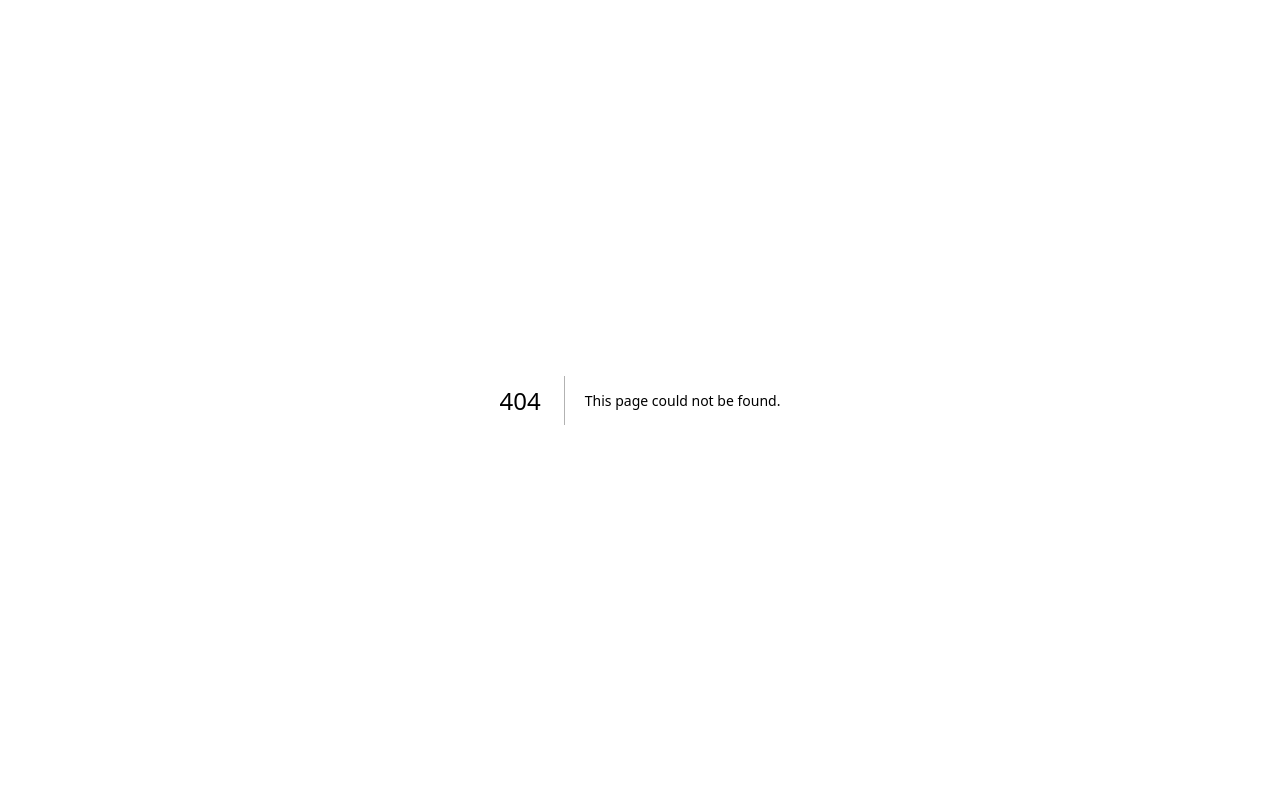
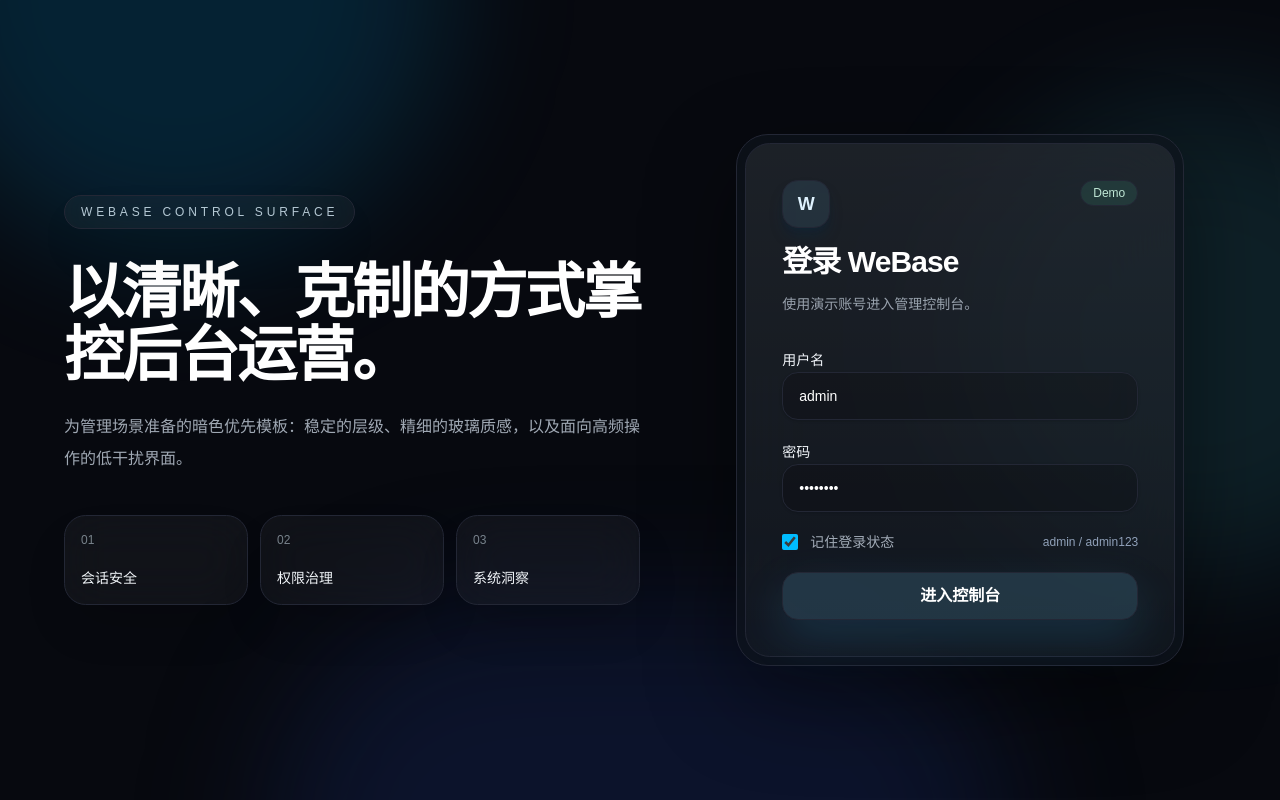
Before and after one commit to WeOpen/WeBase, a Next.js app: page /login in a window 1280 px wide. Before the commit this address had no page. Built offline with nearby package versions, Linux system fonts and the light colour scheme.

Commit message:
feat: add admin login page

```diff
--- /dev/null
+++ b/src/app/login/page.tsx
@@ -0,0 +1,194 @@
+"use client";
+
+import { FormEvent, useState } from "react";
+import { useRouter } from "next/navigation";
+
+import { Button } from "@/components/ui/button";
+import { Input } from "@/components/ui/input";
+import * as authService from "@/lib/services/auth-service";
+import { useAuthStore } from "@/lib/stores/auth-store";
+
+type LoginErrorField = "username" | "password" | "form" | null;
+
+const loginErrorId = "login-error";
+
+export default function LoginPage() {
+  const router = useRouter();
+  const setSession = useAuthStore((state) => state.setSession);
+  const [username, setUsername] = useState("admin");
+  const [password, setPassword] = useState("admin123");
+  const [remember, setRemember] = useState(true);
+  const [loading, setLoading] = useState(false);
+  const [error, setError] = useState("");
+  const [errorField, setErrorField] = useState<LoginErrorField>(null);
+
+  async function handleSubmit(event: FormEvent<HTMLFormElement>) {
+    event.preventDefault();
+
+    const nextUsername = username.trim();
+
+    if (!nextUsername) {
+      setError("请输入用户名");
+      setErrorField("username");
+      return;
+    }
+
+    if (!password) {
+      setError("请输入密码");
+      setErrorField("password");
+      return;
+    }
+
+    setLoading(true);
+    setError("");
+    setErrorField(null);
+
+    try {
+      const session = await authService.login({
+        username: nextUsername,
+        password,
+        remember,
+      });
+
+      setSession(session.token, session.user);
+      router.replace("/dashboard");
+    } catch {
+      setError("登录失败，请检查账号或稍后重试");
+      setErrorField("form");
+    } finally {
+      setLoading(false);
+    }
+  }
+
+  return (
+    <main className="relative min-h-screen overflow-hidden bg-[#07090f] text-foreground">
+      <div className="pointer-events-none absolute inset-0">
+        <div className="absolute -left-24 top-[-18rem] h-[34rem] w-[34rem] rounded-full bg-sky-500/16 blur-3xl" />
+        <div className="absolute right-[-10rem] top-24 h-[30rem] w-[30rem] rounded-full bg-cyan-300/10 blur-3xl" />
+        <div className="absolute bottom-[-16rem] left-1/2 h-[28rem] w-[46rem] -translate-x-1/2 rounded-full bg-blue-950/40 blur-3xl" />
+        <div className="absolute inset-0 bg-[linear-gradient(120deg,rgba(255,255,255,0.08)_0_1px,transparent_1px_92px)] opacity-[0.06]" />
+      </div>
+
+      <section className="relative z-10 flex min-h-screen items-center justify-center px-6 py-12">
+        <div className="grid w-full max-w-6xl items-center gap-10 lg:grid-cols-[1.08fr_0.92fr]">
+          <div className="hidden lg:block">
+            <div className="mb-8 inline-flex rounded-full border border-white/10 bg-white/[0.04] px-4 py-2 text-xs font-medium uppercase tracking-[0.32em] text-sky-100/80 shadow-2xl shadow-black/20 backdrop-blur-xl">
+              WeBase Control Surface
+            </div>
+            <h1 className="max-w-3xl text-5xl font-semibold leading-[1.05] tracking-[-0.04em] text-white xl:text-6xl">
+              以清晰、克制的方式掌控后台运营。
+            </h1>
+            <p className="mt-6 max-w-xl text-base leading-8 text-slate-300/78">
+              为管理场景准备的暗色优先模板：稳定的层级、精细的玻璃质感，以及面向高频操作的低干扰界面。
+            </p>
+
+            <div className="mt-10 grid max-w-xl grid-cols-3 gap-3">
+              {[
+                ["01", "会话安全"],
+                ["02", "权限治理"],
+                ["03", "系统洞察"],
+              ].map(([index, label]) => (
+                <div
+                  key={index}
+                  className="rounded-[1.35rem] border border-white/10 bg-white/[0.045] p-4 shadow-2xl shadow-black/20 backdrop-blur-xl"
+                >
+                  <div className="text-xs text-sky-100/50">{index}</div>
+                  <div className="mt-5 text-sm font-medium text-slate-100">{label}</div>
+                </div>
+              ))}
+            </div>
+          </div>
+
+          <div className="mx-auto w-full max-w-md">
+            <div className="rounded-[2rem] border border-white/12 bg-[#0f141d]/72 p-2 shadow-[0_32px_90px_rgba(0,0,0,0.44)] backdrop-blur-2xl">
+              <div className="rounded-[1.55rem] border border-white/[0.08] bg-[linear-gradient(180deg,rgba(255,255,255,0.07),rgba(255,255,255,0.025))] p-8 sm:p-9">
+                <div className="mb-8 flex items-start justify-between gap-4">
+                  <div>
+                    <div className="mb-4 flex h-12 w-12 items-center justify-center rounded-2xl border border-sky-200/15 bg-sky-300/10 text-lg font-semibold text-sky-100 shadow-lg shadow-sky-950/30">
+                      W
+                    </div>
+                    <h2 className="text-3xl font-semibold tracking-[-0.03em] text-white">
+                      登录 WeBase
+                    </h2>
+                    <p className="mt-3 text-sm leading-6 text-slate-300/72">
+                      使用演示账号进入管理控制台。
+                    </p>
+                  </div>
+                  <span className="rounded-full border border-emerald-300/20 bg-emerald-300/10 px-3 py-1 text-xs font-medium text-emerald-100/90">
+                    Demo
+                  </span>
+                </div>
+
+                <form className="space-y-5" onSubmit={handleSubmit} noValidate>
+                  <div className="space-y-2">
+                    <label className="text-sm font-medium text-slate-100" htmlFor="username">
+                      用户名
+                    </label>
+                    <Input
+                      id="username"
+                      autoComplete="username"
+                      value={username}
+                      onChange={(event) => setUsername(event.target.value)}
+                      aria-invalid={errorField === "username"}
+                      aria-describedby={errorField === "username" ? loginErrorId : undefined}
+                      className="h-12 rounded-2xl border-white/10 bg-black/20 px-4 text-white placeholder:text-slate-500 focus-visible:ring-sky-300/70"
+                      placeholder="请输入用户名"
+                    />
+                  </div>
+
+                  <div className="space-y-2">
+                    <label className="text-sm font-medium text-slate-100" htmlFor="password">
+                      密码
+                    </label>
+                    <Input
+                      id="password"
+                      type="password"
+                      autoComplete="current-password"
+                      value={password}
+                      onChange={(event) => setPassword(event.target.value)}
+                      aria-invalid={errorField === "password"}
+                      aria-describedby={errorField === "password" ? loginErrorId : undefined}
+                      className="h-12 rounded-2xl border-white/10 bg-black/20 px-4 text-white placeholder:text-slate-500 focus-visible:ring-sky-300/70"
+                      placeholder="请输入密码"
+                    />
+                  </div>
+
+                  <div className="flex items-center justify-between gap-4 text-sm">
+                    <label className="inline-flex cursor-pointer items-center gap-3 text-slate-300/78">
+                      <input
+                        type="checkbox"
+                        checked={remember}
+                        onChange={(event) => setRemember(event.target.checked)}
+                        className="h-4 w-4 rounded border-white/20 bg-black/30 accent-sky-400"
+                      />
+                      记住登录状态
+                    </label>
+                    <span className="text-xs text-slate-400">admin / admin123</span>
+                  </div>
+
+                  {error ? (
+                    <div
+                      id={loginErrorId}
+                      role="alert"
+                      className="rounded-2xl border border-red-300/20 bg-red-400/10 px-4 py-3 text-sm text-red-100"
+                    >
+                      {error}
+                    </div>
+                  ) : null}
+
+                  <Button
+                    type="submit"
+                    disabled={loading}
+                    className="h-12 w-full rounded-2xl border border-sky-200/20 bg-sky-300/16 text-base font-semibold text-white shadow-[0_18px_45px_rgba(56,189,248,0.16)] hover:bg-sky-300/22"
+                  >
+                    {loading ? "正在登录..." : "进入控制台"}
+                  </Button>
+                </form>
+              </div>
+            </div>
+          </div>
+        </div>
+      </section>
+    </main>
+  );
+}
```
